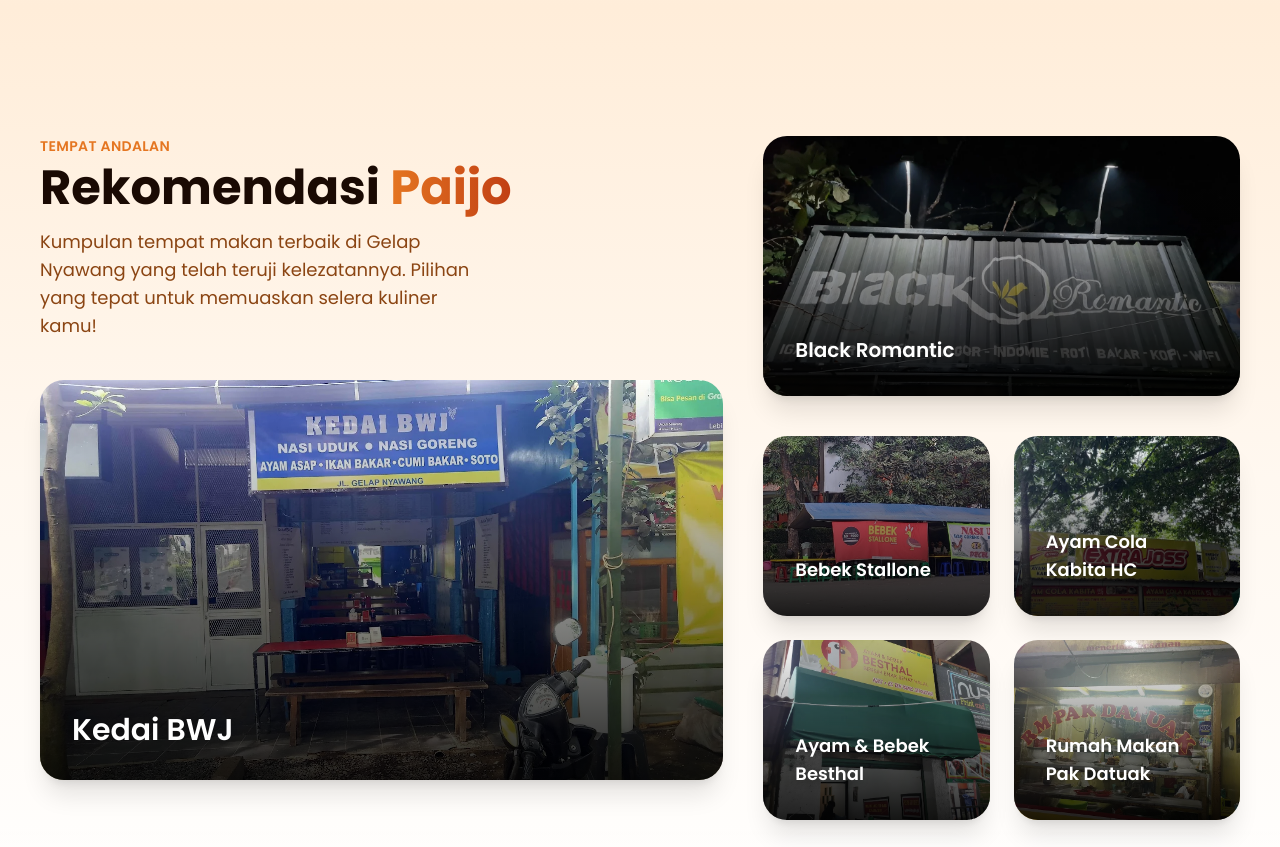
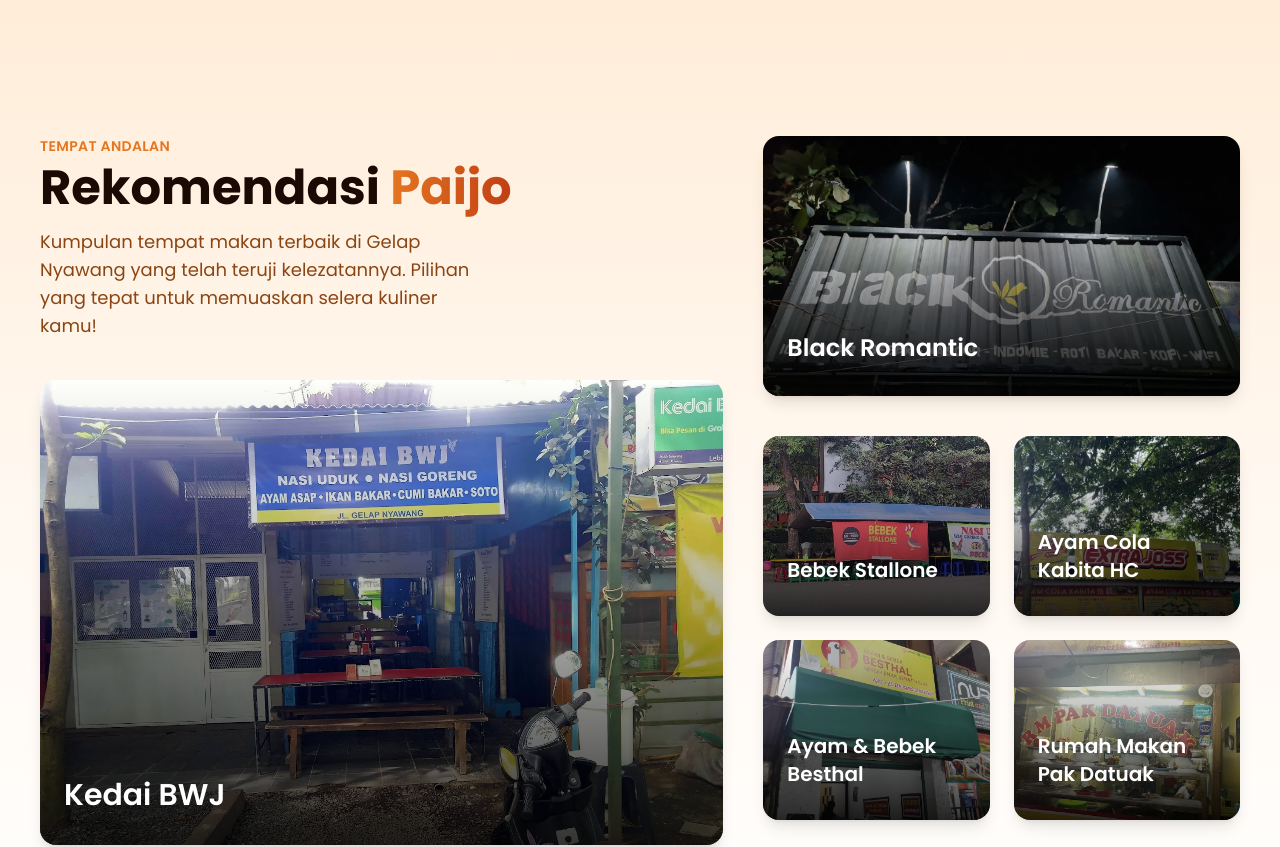
Before and after one commit to veinsan/mia-2025, a Next.js app: page / in a window 1280 px wide. Shown: the part 1620-2467 px from the top of the page. Built offline with nearby package versions, Linux system fonts and the light colour scheme; a web font is replaced by a local one.

Commit message:
refactor: fix topResto.jsx

```diff
--- a/src/sections/topResto.jsx
+++ b/src/sections/topResto.jsx
@@ -20,6 +20,16 @@
       },
     }),
   },
+};
+
+/* ============================================
+   REDUCED MOTION DETECTION
+   ============================================ */
+
+const prefersReducedMotion = () => {
+  return typeof window !== "undefined"
+    ? window.matchMedia("(prefers-reduced-motion: reduce)").matches
+    : false;
 };
 
 /* ============================================
@@ -69,66 +79,74 @@
    RESTO CARD COMPONENT
    ============================================ */
 
-const RestoCard = ({ resto, variant = "large", custom = 0 }) => {
+const RestoCard = ({ resto, variant = "large", index = 0 }) => {
   const isLarge = variant === "large";
   const isMedium = variant === "medium";
+  const reduceMotion = prefersReducedMotion();
 
   return (
     <motion.div
-      custom={custom}
-      variants={ANIMATION_CONFIG.ITEM}
-      initial="hidden"
-      whileInView="visible"
-      viewport={{ once: false, amount: 0.25 }}
-      className={`relative group rounded-3xl overflow-hidden shadow-xl transition-all duration-500 ${
+      initial={{ opacity: 0, y: 20 }}
+      whileInView={{ opacity: 1, y: 0 }}
+      viewport={{ once: true, amount: 0.2 }}
+      transition={{
+        duration: reduceMotion ? 0.2 : 0.5,
+        delay: reduceMotion ? 0 : index * 0.08,
+      }}
+      className={`relative rounded-2xl overflow-hidden shadow-lg hover:shadow-xl transition-all duration-300 ${
         isLarge
-          ? "h-[280px] sm:h-[350px] md:h-[400px]"
+          ? "h-[400px] md:h-[465px]"
           : isMedium
-            ? "h-[180px] sm:h-[220px] md:h-[260px]"
-            : "h-[140px] sm:h-[160px] md:h-[180px]"
+            ? "h-[220px] md:h-[260px]"
+            : "h-[160px] md:h-[180px]"
       }`}
-      whileHover={{
-        boxShadow: "0 0 30px rgba(229, 118, 33, 0.25)",
-      }}
     >
+      <Link href={`/direktori/${resto.slug}`} className="block h-full group">
         {/* Image */}
-      <motion.img
+        <div className="absolute inset-0">
+          <img
             src={resto.img}
             alt={resto.name}
             loading="lazy"
-        className="absolute inset-0 w-full h-full object-cover object-center transition-transform duration-700 group-hover:scale-105"
+            onError={(e) => {
+              e.target.style.backgroundColor = "#f5f5f5";
+            }}
+            className="w-full h-full object-cover transition-transform duration-500 group-hover:scale-110"
           />
+        </div>
 
-      {/* Overlay Gradient */}
-      <div className="absolute inset-0 bg-gradient-to-t from-black/85 via-black/40 to-transparent" />
+        {/* Gradient Overlay */}
+        <div className="absolute inset-0 bg-gradient-to-t from-black/80 via-black/30 to-transparent" />
 
-      {/* Content - Semi Transparent */}
-      <Link href={`/direktori/${resto.slug}`}>
-        <div className="absolute inset-0 flex flex-col justify-end p-5 sm:p-6 md:p-8 text-white backdrop-blur-[2px] opacity-0 group-hover:opacity-100 transition-opacity duration-300">
-          <h3 className={`font-semibold mb-2 line-clamp-2 ${isLarge ? "text-2xl md:text-3xl" : isMedium ? "text-lg md:text-xl" : "text-base md:text-lg"}`}>
+        {/* Content Container */}
+        <div className="absolute inset-0 flex flex-col justify-end p-5 md:p-6">
+          {/* Title - Always visible */}
+          <h3 className={`font-semibold text-white mb-2 transition-all duration-300 ${
+            isLarge ? "text-2xl md:text-3xl" : isMedium ? "text-xl md:text-2xl" : "text-lg md:text-xl"
+          }`}>
             {resto.name}
           </h3>
 
-          <p className={`text-white/90 line-clamp-3 mb-4 ${isLarge ? "text-sm md:text-base" : isMedium ? "text-xs md:text-sm" : "text-xs"}`}>
+          {/* Description - Shows on hover */}
+          <div className={`overflow-hidden transition-all duration-300 max-h-0 group-hover:max-h-32 opacity-0 group-hover:opacity-100 ${reduceMotion ? "!duration-200" : ""}`}>
+            <p className={`text-white/90 mb-3 ${
+              isLarge ? "text-sm md:text-base line-clamp-3" : "text-xs md:text-sm line-clamp-2"
+            }`}>
               {resto.desc}
             </p>
 
-          {/* Subtle "Lihat Detail" Text Link */}
+            {/* CTA Link */}
             <motion.span
-            className="inline-flex items-center gap-1 text-primary font-semibold text-sm hover:text-primary/90 transition-colors"
-            whileHover={{ x: 2 }}
+              className="inline-flex items-center gap-1 text-primary font-medium text-sm hover:text-primary/80 transition-colors"
+              whileHover={reduceMotion ? {} : { x: 4 }}
+              transition={{ duration: 0.2 }}
+              aria-label={`Lihat detail ${resto.name}`}
             >
               Lihat Detail →
             </motion.span>
           </div>
+        </div>
       </Link>
-
-      {/* Default State - Bottom Info */}
-      <div className="absolute bottom-0 left-0 right-0 p-5 sm:p-6 md:p-8 text-white drop-shadow-md group-hover:opacity-0 transition-opacity duration-300">
-        <h3 className={`font-semibold line-clamp-2 ${isLarge ? "text-2xl md:text-3xl" : isMedium ? "text-lg md:text-xl" : "text-base md:text-lg"}`}>
-          {resto.name}
-        </h3>
-      </div>
     </motion.div>
   );
 };
@@ -152,11 +170,10 @@
         <div className="lg:col-span-7 flex flex-col gap-10">
           {/* Header Section */}
           <motion.div
-            custom={0}
-            variants={ANIMATION_CONFIG.ITEM}
             initial="hidden"
             whileInView="visible"
             viewport={{ once: false, amount: 0.5 }}
+            variants={ANIMATION_CONFIG.ITEM}
           >
             <p className="text-primary font-semibold mb-2 tracking-wide uppercase text-sm">
               Tempat Andalan
@@ -168,7 +185,12 @@
                 animate={{
                   backgroundPosition: ["0% 50%", "100% 50%", "0% 50%"],
                 }}
-                transition={{ duration: 3, repeat: Infinity, ease: "easeInOut" }}
+                transition={{
+                  duration: 3,
+                  repeat: Infinity,
+                  ease: "easeInOut",
+                  ...(prefersReducedMotion() && { duration: 0 }),
+                }}
               >
                 Paijo
               </motion.span>
@@ -179,13 +201,13 @@
           </motion.div>
 
           {/* Large Featured Image */}
-          <RestoCard resto={mainResto} variant="large" custom={1} />
+          <RestoCard resto={mainResto} variant="large" index={1} />
         </div>
 
         {/* === RIGHT: Top Image + 4 Grid === */}
         <div className="lg:col-span-5 flex flex-col gap-10">
           {/* Top Medium Image */}
-          <RestoCard resto={topResto} variant="medium" custom={2} />
+          <RestoCard resto={topResto} variant="medium" index={2} />
 
           {/* Grid 4 Small Images */}
           <div className="grid grid-cols-2 gap-6">
@@ -194,7 +216,7 @@
                 key={resto.slug}
                 resto={resto}
                 variant="small"
-                custom={3 + i}
+                index={3 + i}
               />
             ))}
           </div>
```
Lines whose indentation alone changed are shown as unchanged.
